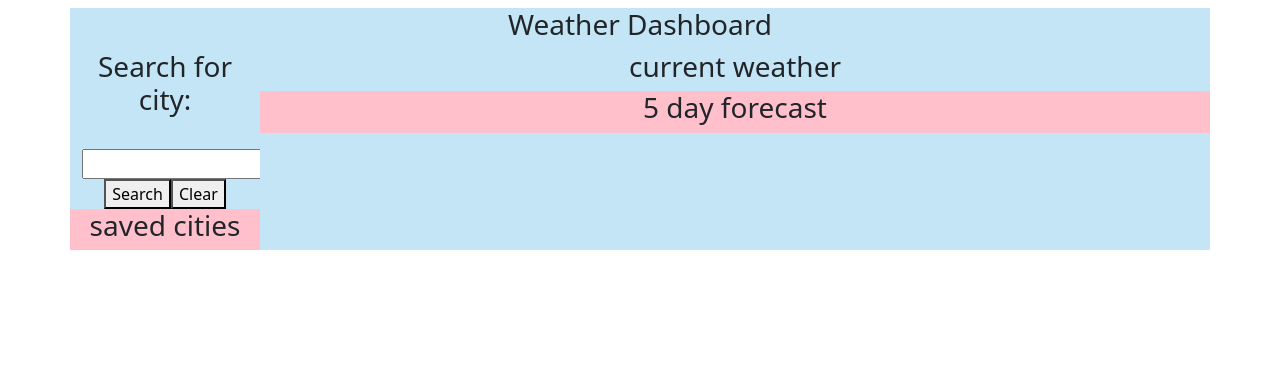
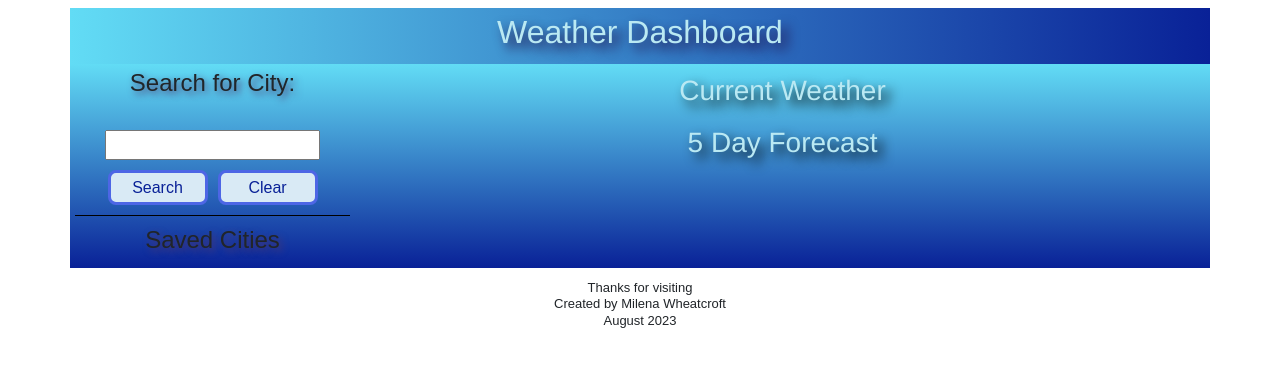
Before and after one commit to milena-allaway/weather_dashboard, a plain HTML site: page index.html in a window 1280 px wide. Both pictures are taken after typing "Sample" into the empty fields and a click on the button "Search". Drawn offline with nearby package versions, Linux system fonts and the light colour scheme; no server answers.

Commit message:
added css, checked for bugs/typos, updated js for css, added footer

```diff
--- a/assets/css/style.css
+++ b/assets/css/style.css
@@ -1,4 +1,66 @@
-div {
-    background-color: rgb(196, 229, 245);
+.title {
+    background-image: linear-gradient(to right, rgb(98, 220, 245), rgb(9, 33, 151));
+    padding: 5px;
+    font-family:'Franklin Gothic Medium', 'Arial Narrow', Arial, sans-serif;
+    font-weight: bolder;
+    color: rgb(186, 233, 243);
+    text-shadow: 6px 6px 12px rgb(32, 9, 66);
+}
 
-};
+#currentHeader, #fiveDayHeader {
+    margin-top: 10px;
+    font-family:'Franklin Gothic Medium', 'Arial Narrow', Arial, sans-serif;
+    color: rgb(186, 233, 243);
+    text-shadow: 6px 6px 12px black;
+}
+.currentDiv {
+    background-image: linear-gradient(rgb(98, 220, 245), rgb(9, 33, 151));
+}
+
+#futureForecast {
+    justify-content: space-evenly;
+    margin: 10px 5px;
+}
+
+/* .day1, .day2, .day3, .day4, .day5 {
+    align-items: center;
+} */
+
+#searchCityDiv {
+    background-image: linear-gradient(rgb(98, 220, 245), rgb(9, 33, 151));
+    font-family: Arial, Helvetica, sans-serif;
+    padding: 5px;
+    text-shadow: 3px 3px 7px rgb(76, 53, 112);
+}
+
+#searchBtn, #clearBtn {
+    margin: 10px 5px;
+    border-radius: 8px;
+    padding: 2.5px;
+    color: rgb(9, 33, 151);
+    background-color: rgb(217, 234, 245);
+    border: 3px solid rgb(77, 102, 229);
+    width: 100px;
+}
+
+#savedDiv {
+    padding-top: 10px;
+    border-top: 1px solid black;
+}
+
+.savedBtns {
+    margin: 10px 5px;
+    border-radius: 8px;
+    padding: 2.5px;
+    color: rgb(116, 51, 4);
+    background-color: rgb(245, 176, 97);
+    border: 3px solid rgb(180, 91, 13);
+    width: 200px;
+}
+
+footer {
+    margin-top: 20px;
+    font-size: small;
+    font-family: Arial, Helvetica, sans-serif;
+    line-height: 2%;
+}
--- a/assets/js/script.js
+++ b/assets/js/script.js
@@ -1,6 +1,5 @@
 $(document).ready(function () {
     var body = $('body');
-    var pinktest = $('.pinktest');
     var apiKey = "8599c40ef0b71aabc78512d1ad0db1d5"; //apikey
     var currentHeader = $('#currentHeader');
     var fiveDayHeader = $('#fiveDayHeader');
@@ -14,30 +13,30 @@ $(document).ready(function () {
     var day5 = $('.day5');
     var date = dayjs();
 
-
+    //align all text and hide headers for sections that don't have content yet
     body.css('text-align', 'center');
-    pinktest.css('background-color', 'pink');//test to see where divs borders are
     currentHeader.hide();
     fiveDayHeader.hide();
 
     // https://stackoverflow.com/questions/65546260/  <-- include() reference
-    // save the searched city to local storage if it is not already saved
+    // get saved cities, or create blank array if nothing saved, and save the new searched city to local storage, if it is not already saved
     function saveCity(city) {
         var savedCities = JSON.parse(localStorage.getItem('savedCities')) || [];
         if (!savedCities.includes(city)) {
             savedCities.push(city);
         localStorage.setItem('savedCities',JSON.stringify(savedCities));
         }
+        //add saved city button to saved searches section
         addCity();
     };
 
-    //create buttons for saved cities
+    //get saved city info from storage if exists
     function addCity () {
         var savedCities = JSON.parse(localStorage.getItem('savedCities')) || [];
         var savedBtnsDiv = $('#savedCityBtns');
-        //clear saved buttons to update new saved cities, avoid multiple additions for same city
+        //clear saved buttons to allow display of updated array of saved cities
         savedBtnsDiv.empty();
-
+        //create buttons for saved cities
         savedCities.forEach(function (city) {
             var cityBtn = $('<button>')
             .text(city)
@@ -68,7 +67,7 @@ $(document).ready(function () {
         })
         .then(function (data) {
         console.log(data);
-            // //get longtitude and latitude for when getting 5 day forcast
+            // //get longtitude and latitude for when getting 5 day forecast
             var lon = data.coord.lon;
             var lat = data.coord.lat;
             console.log("longtitude is " + lon + ", latitude is " + lat);
@@ -84,7 +83,7 @@ $(document).ready(function () {
             //append city name and date
             var country = data.sys.country;
             var cityDate = $('<p>').text(city + ", " + country + ", " + date.format('MM/DD/YYYY'));
-            currentWeather.append(cityDate).css("font-weight", "bold");
+            currentWeather.append(cityDate).css({"font-weight": "bold", "border": "1px solid black"});
             // create weather icon and get src/url
             var icon = data.weather[0].icon;
             var iconUrl = "https://openweathermap.org/img/wn/" + icon + "@2x.png"
@@ -96,8 +95,7 @@ $(document).ready(function () {
             var windSpeed = $('<p>').text("Wind Speed: " + data.wind.speed + " m/s");
             currentWeather.append(weatherIcon, temperature, humidity, windSpeed);
 
-            // 5 day forcast
-
+            //get data for 5 day forecast
             var query5dayURL = "https://api.openweathermap.org/data/2.5/forecast?lat=" + lat + "&" + "lon=" + lon + "&appid=" + apiKey + "&units=metric";
             fetch(query5dayURL)
             .then(function (response) {
@@ -117,7 +115,7 @@ $(document).ready(function () {
                 var humidity1 = $('<p>').text("Humidity: " + data.list[5].main.humidity + "%");
                 var windSpeed1 = $('<p>').text("Wind Speed: " + data.list[5].wind.speed + " m/s");
                 var date1 = $('<p>').text(dayjs().add(1, 'day').format('MM/DD/YYYY'));
-                day1.append(weatherIconDay1, date1, temperature1, humidity1, windSpeed1).css("font-weight", "bold");;
+                day1.append(weatherIconDay1, date1, temperature1, humidity1, windSpeed1).css({"font-weight": "bold", "border": "1px solid black"});
 
                 var iconDay2 = data.list[13].weather[0].icon;
                 var iconDay2Url = "https://openweathermap.org/img/wn/" + iconDay2 + "@2x.png"
@@ -126,7 +124,7 @@ $(document).ready(function () {
                 var humidity2 = $('<p>').text("Humidity: " + data.list[13].main.humidity + "%");
                 var windSpeed2 = $('<p>').text("Wind Speed: " + data.list[13].wind.speed + " m/s");
                 var date2 = $('<p>').text(dayjs().add(2, 'day').format('MM/DD/YYYY'));
-                day2.append(weatherIconDay2, date2, temperature2, humidity2, windSpeed2).css("font-weight", "bold");;
+                day2.append(weatherIconDay2, date2, temperature2, humidity2, windSpeed2).css({"font-weight": "bold", "border": "1px solid black"});
 
                 var iconDay3 = data.list[21].weather[0].icon;
                 var iconDay3Url = "https://openweathermap.org/img/wn/" + iconDay3 + "@2x.png"
@@ -135,7 +133,7 @@ $(document).ready(function () {
                 var humidity3 = $('<p>').text("Humidity: " + data.list[21].main.humidity + "%");
                 var windSpeed3 = $('<p>').text("Wind Speed: " + data.list[21].wind.speed + " m/s");
                 var date3 = $('<p>').text(dayjs().add(3, 'day').format('MM/DD/YYYY'));
-                day3.append(weatherIconDay3, date3, temperature3, humidity3, windSpeed3).css("font-weight", "bold");;
+                day3.append(weatherIconDay3, date3, temperature3, humidity3, windSpeed3).css({"font-weight": "bold", "border": "1px solid black"});
 
                 var iconDay4 = data.list[29].weather[0].icon;
                 var iconDay4Url = "https://openweathermap.org/img/wn/" + iconDay4 + "@2x.png"
@@ -144,7 +142,7 @@ $(document).ready(function () {
                 var humidity4 = $('<p>').text("Humidity: " + data.list[29].main.humidity + "%");
                 var windSpeed4 = $('<p>').text("Wind Speed: " + data.list[29].wind.speed + " m/s");
                 var date4 = $('<p>').text(dayjs().add(4, 'day').format('MM/DD/YYYY'));
-                day4.append(weatherIconDay4, date4, temperature4, humidity4, windSpeed4).css("font-weight", "bold");;
+                day4.append(weatherIconDay4, date4, temperature4, humidity4, windSpeed4).css({"font-weight": "bold", "border": "1px solid black"});
 
                 var iconDay5 = data.list[37].weather[0].icon;
                 var iconDay5Url = "https://openweathermap.org/img/wn/" + iconDay5 + "@2x.png"
@@ -153,7 +151,7 @@ $(document).ready(function () {
                 var humidity5 = $('<p>').text("Humidity: " + data.list[37].main.humidity + "%");
                 var windSpeed5 = $('<p>').text("Wind Speed: " + data.list[37].wind.speed + " m/s");
                 var date5 = $('<p>').text(dayjs().add(5, 'day').format('MM/DD/YYYY'));
-                day5.append(weatherIconDay5, date5, temperature5, humidity5, windSpeed5).css("font-weight", "bold");;
+                day5.append(weatherIconDay5, date5, temperature5, humidity5, windSpeed5).css({"font-weight": "bold", "border": "1px solid black"});
 
             });
 
@@ -170,14 +168,14 @@ $(document).ready(function () {
         $('#savedCityBtns').empty();
     });
 
-    //get weather when search button is clicked
+    //get weather when search button is clicked then add new city to saved cities
     searchBtn.click(getWeather);
     addCity();
 
 });
 
-
-    //5 day forcast
+//testing:
+    //5 day forecast
     //https://api.openweathermap.org/data/2.5/forecast?lat={lat}&lon={lon}&appid={API key}
 
     // https://api.openweathermap.org/data/2.5/weather?q={city name}&appid={API key}
--- a/index.html
+++ b/index.html
@@ -16,27 +16,27 @@
         </header>
         <div class="container">
             <div class="row">
-                <div class="col-lg-12"><h3>Weather Dashboard</h3></div>
+                <div class="col-lg-12 title"><h2>Weather Dashboard</h2></div>
             </div>
             <div class="row">
-                <div class="col-lg-2" id="searchCityDiv">
+                <div class="col-lg-3" id="searchCityDiv">
                     <form>
-                        <label for="cityInput"><h3>Search for city:</h3></label>
+                        <label for="cityInput"><h4>Search for City:</h4></label>
                     </form><br>
                     <input type="text" id="cityInput" name="city" value=""><br>
                     <button id="searchBtn">Search</button><button id="clearBtn">Clear</button>
                     <div class="row">
-                        <div class="col-sm-12 pinktest" id="savedCities">
-                            <h3>saved cities</h3>
+                        <div class="col-sm-12" id="savedCities">
+                            <h4 id="savedDiv">Saved Cities</h4>
                             <!-- https://getbootstrap.com/docs/4.0/utilities/flex/ -->
                             <div class="d-flex align-items-center flex-column" id="savedCityBtns"></div>
                         </div>
                     </div>
                 </div>
-                <div class="col-lg-10"><h3 id="currentHeader">current weather</h3>
+                <div class="col-lg-9 currentDiv"><h3 id="currentHeader">Current Weather</h3>
                     <div id="currentWeather"></div>
                     <div class="row">
-                        <div class="col-sm-12 pinktest"><h3 id="fiveDayHeader">5 day forecast</h3></div>
+                        <div class="col-sm-12"><h3 id="fiveDayHeader">5 Day Forecast</h3></div>
                         <div class =row id="futureForecast">
                             <div class="col-lg-2 day1"></div>
                             <div class="col-lg-2 day2"></div>
@@ -51,7 +51,9 @@
         </div>
 
         <footer>
-            <!-- footer content here -->
+            <p>Thanks for visiting</p>
+            <p>Created by Milena Wheatcroft</p>
+            <p>August 2023<p>
         </footer>
 
         <script src="https://code.jquery.com/jquery-3.7.0.js"
```
